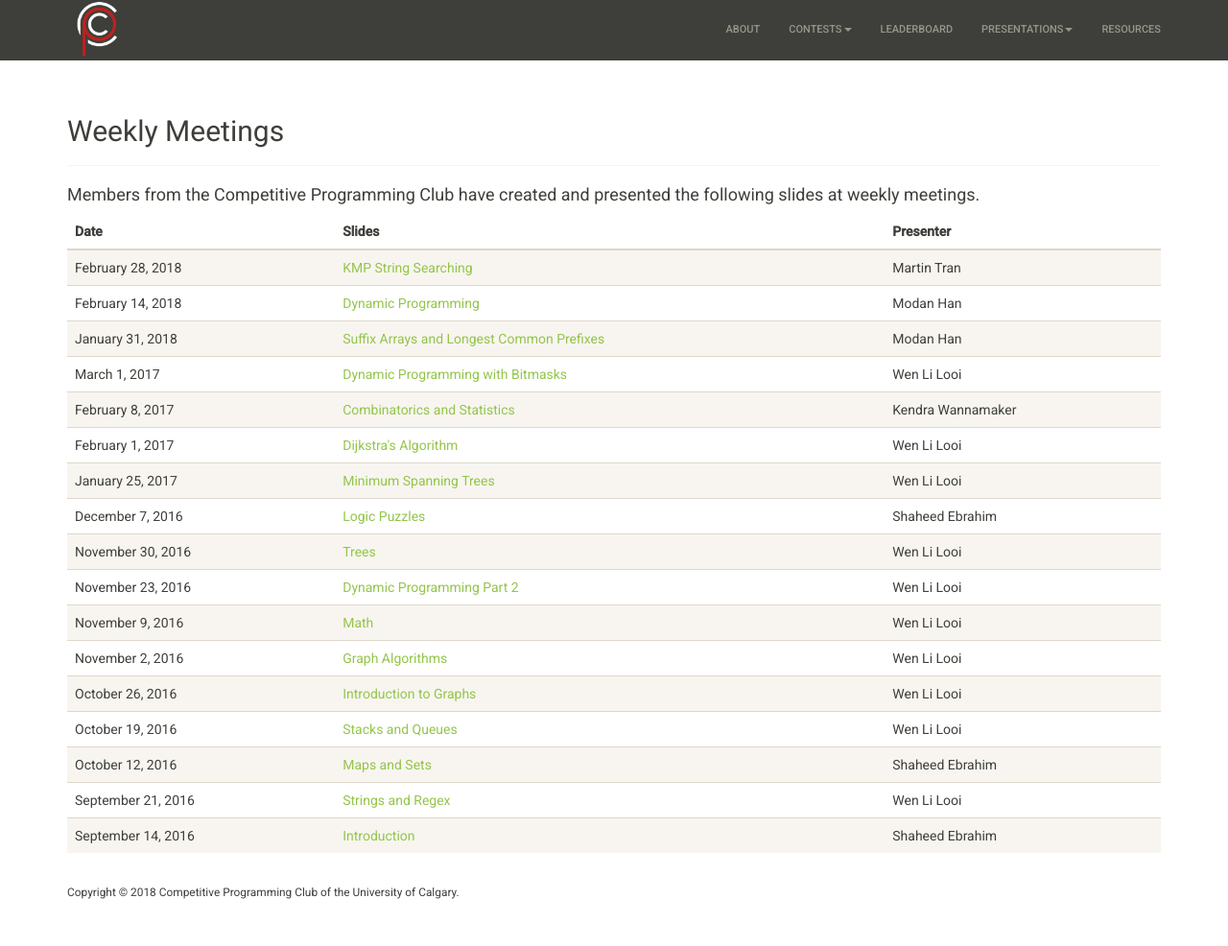
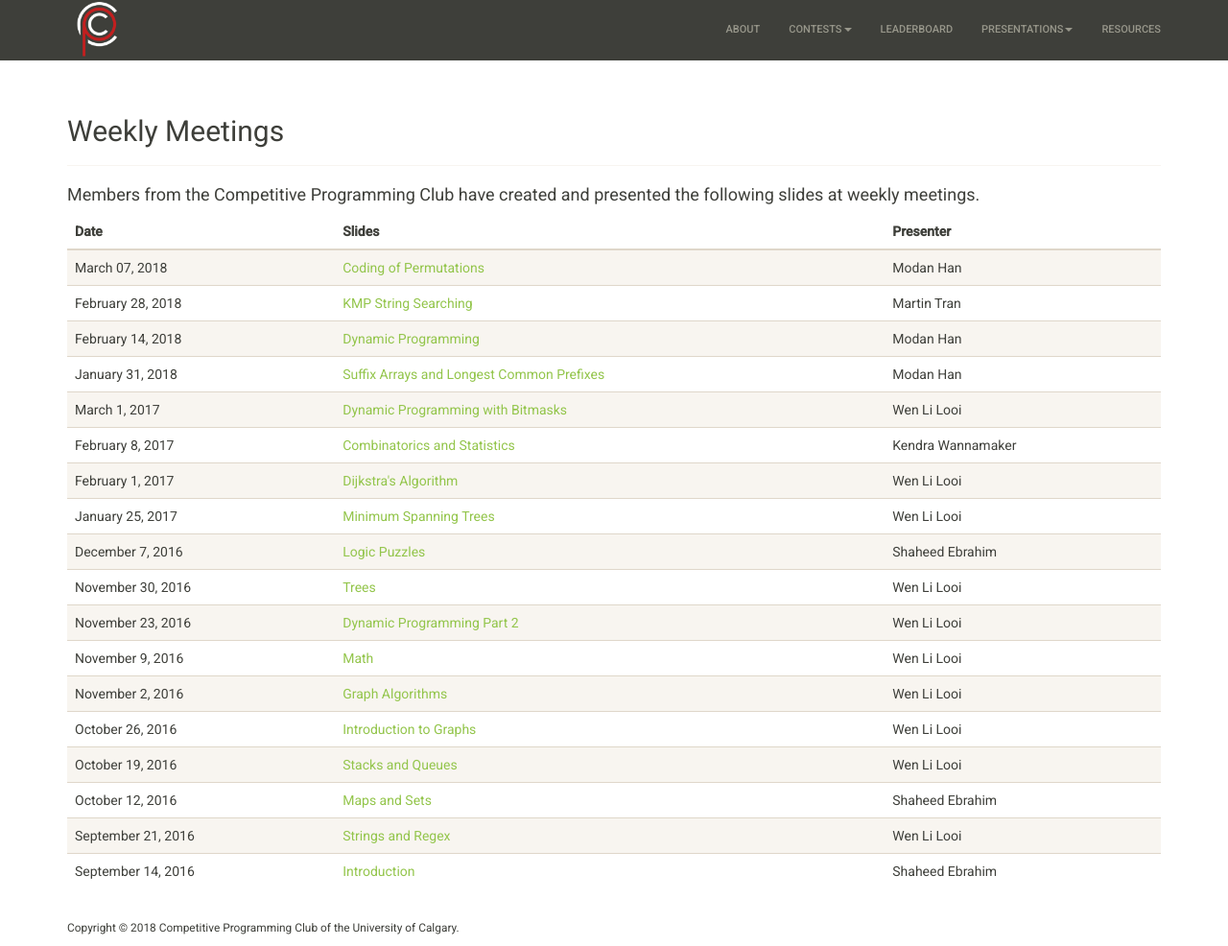
Before and after one commit to ProblemSolvingClub/psc-website, a Jekyll site: the page built from presentations/weekly-meetings/index.html, in a window 1280 px wide and 986 px high. Shown: the whole window at 96% size. Built offline with Jekyll 4.4.1, drawn with Linux system fonts in a browser that asks for light colours; nearby versions of some CDN libraries.

Commit message:
Added coding of permutations slides to weekly meetings

```diff
--- a/presentations/weekly-meetings/index.html
+++ b/presentations/weekly-meetings/index.html
@@ -18,6 +18,11 @@ title: Lectures
       </tr>
     </thead>
     <tbody>
+      <tr>
+        <td> March 07, 2018 </td>
+        <td> <a href = "slides/winter2018/2018-03-07-CodingofPermutations.pdf">Coding of Permutations</a></td>
+        <td> Modan Han </td>
+      </tr>
       <tr>
         <td> February 28, 2018 </td>
         <td> <a href = "slides/winter2018/2018-02-28-KMP.pdf">KMP String Searching</a></td>
```
Also changed, not shown: 1 other file.
